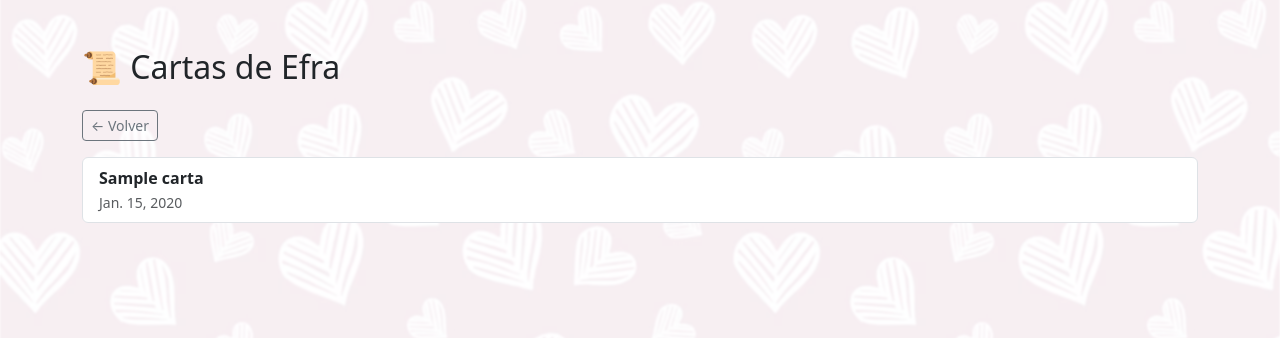
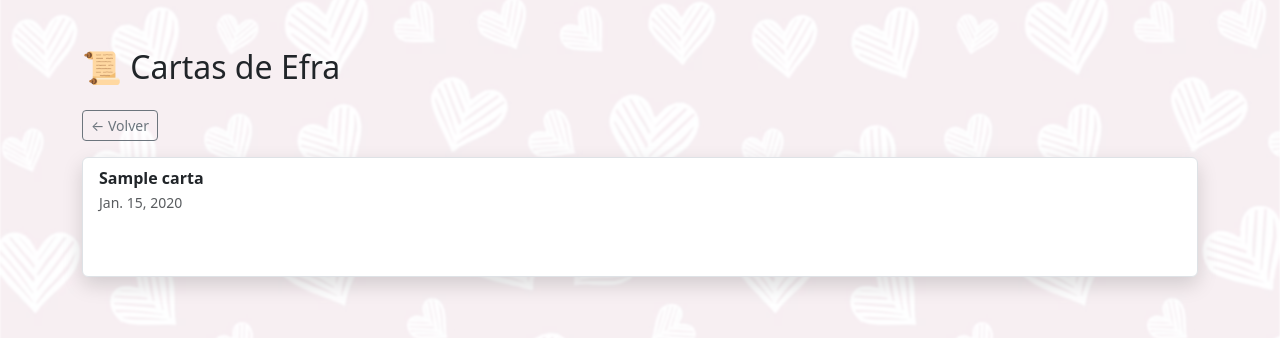
Before and after one commit to LanCaihe148/repoab, a Django app: page /cartas/ in a window 1280 px wide. Shown: the part 56-394 px from the top of the page. Run offline with Django 5.2, Linux system fonts and the light colour scheme; tables that the repository leaves empty hold one stand-in row (values such as "Sample post").

Commit message:
corregido pa

```diff
--- a/elementos/static/elementos/css/styles.css
+++ b/elementos/static/elementos/css/styles.css
@@ -141,6 +141,24 @@ body::before {
 /* =========================
    CARTA REAL – DETALLE
 ========================= */
+.carta {
+    background: #f5f1a4;
+    border-radius: 12px;
+    padding: 15px;
+    min-height: 120px;
+
+    /* Animación */
+    opacity: 0;
+    transform: translateY(30px) scale(0.9);
+    transition: all 0.4s ease;
+
+    box-shadow: 0 8px 20px rgba(0,0,0,0.15);
+}
+
+.carta.activa {
+    opacity: 1;
+    transform: translateY(0) scale(1);
+}
 .carta-real {
     background: #fffaf0;
     max-width: 700px;
@@ -183,3 +201,24 @@ body::before {
         opacity: 1;
     }
 }
+
+.carta-real {
+    background: #fffdf8;
+    padding: 30px;
+    max-width: 600px;
+    margin: 40px auto;
+    border-radius: 12px;
+    box-shadow: 0 10px 30px rgba(0,0,0,0.2);
+    animation: aparecer 0.5s ease-out;
+}
+
+@keyframes aparecer {
+    from {
+        transform: scale(0.9) translateY(20px);
+        opacity: 0;
+    }
+    to {
+        transform: scale(1) translateY(0);
+        opacity: 1;
+    }
+}
--- a/elementos/static/js/main.js
+++ b/elementos/static/js/main.js
@@ -13,3 +13,13 @@ function mostrarCarta(id, titulo, cuerpo, fecha) {
 function mostrarNota(id, cuerpo){
     document.getElementById('detalle-cuerpo'),textContent = cuerpo;
 }
+
+document.addEventListener("DOMContentLoaded", () => {
+    const cartas = document.querySelectorAll(".carta");
+
+    cartas.forEach((carta, index) => {
+        setTimeout(() => {
+            carta.classList.add("activa");
+        }, index * 120); // efecto cascada
+    });
+});
--- a/elementos/templates/detalle_carta.html
+++ b/elementos/templates/detalle_carta.html
@@ -16,9 +16,9 @@
         {{ carta.fecha }}
     </div>
 
-    <p>
-        {{ carta.cuerpo }}
-    </p>
+    <p style="white-space: pre-line;">
+    {{ carta.cuerpo }}
+</p>
 </div>
 
 {% endblock %}
--- a/elementos/templates/lista_cartas.html
+++ b/elementos/templates/lista_cartas.html
@@ -11,7 +11,7 @@
 <div class="list-group">
     {% for carta in cartas %}
         <a href="{% url 'elementos:detalle_carta' carta.id %}"
-           class="list-group-item list-group-item-action">
+           class="list-group-item list-group-item-action carta">
             <strong>{{ carta.titulo }}</strong><br>
             <small class="text-muted">{{ carta.fecha }}</small>
         </a>
```
